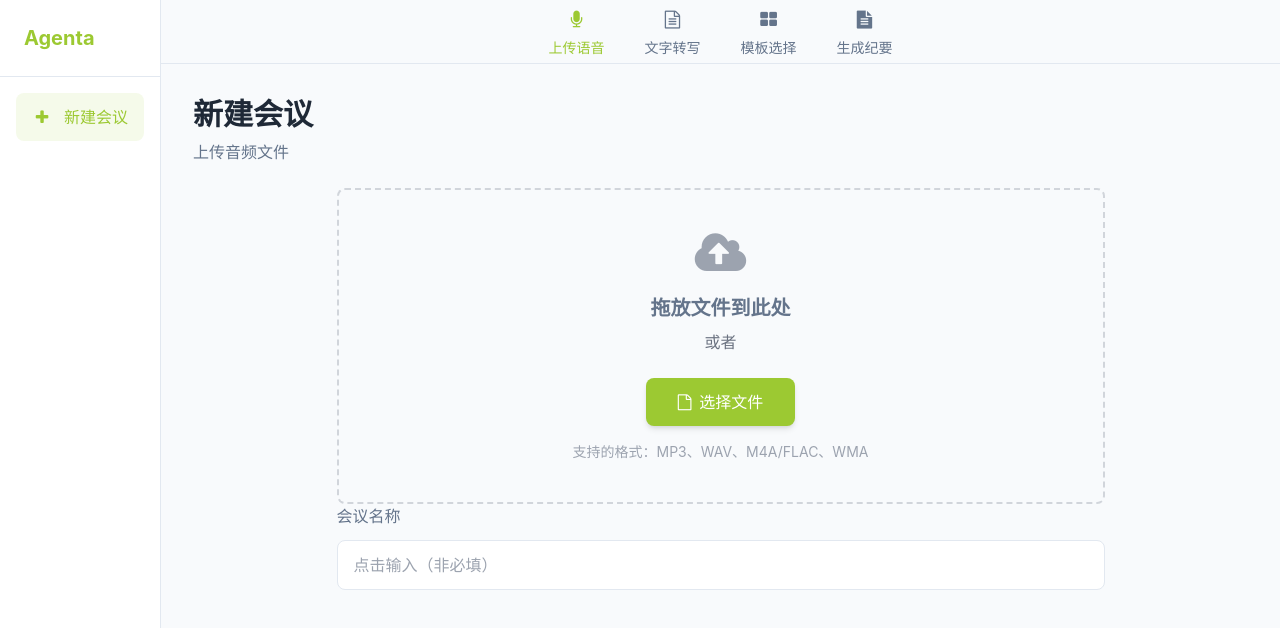
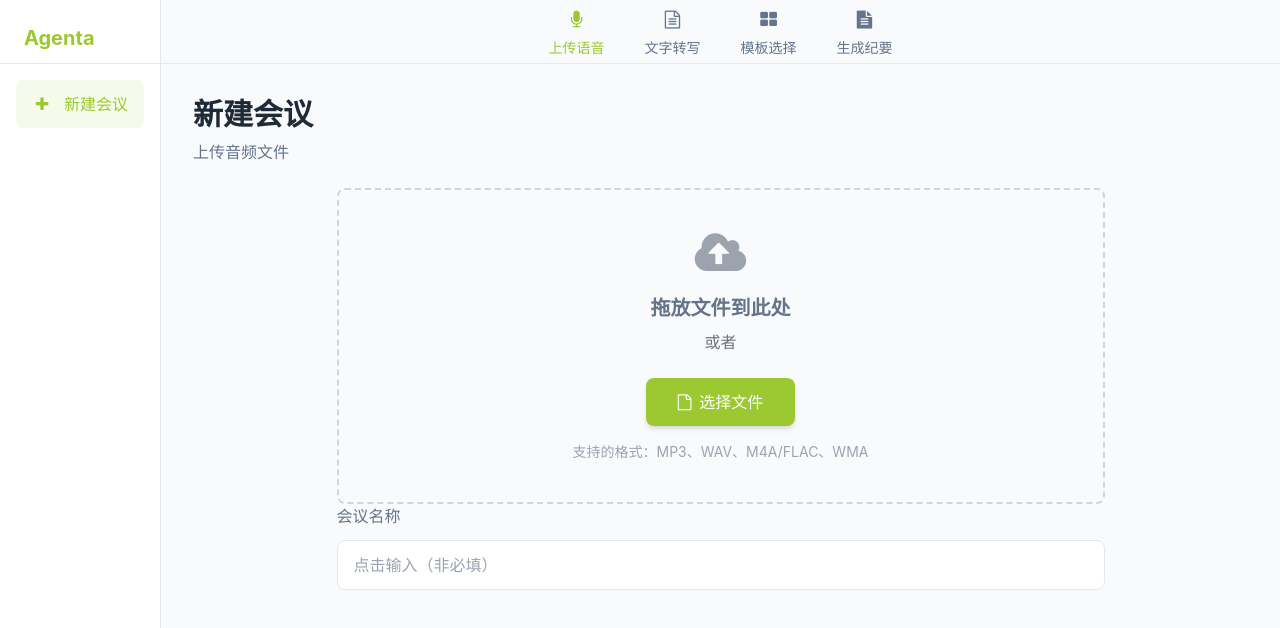
Before and after one commit to fch-23/Agenta, a Vue app: page / in a window 1280 px wide. Shown: the top 628 px of the page. Built offline with nearby package versions, Linux system fonts and the light colour scheme.

Commit message:
更新样式

```diff
--- a/src/App.vue
+++ b/src/App.vue
@@ -3,7 +3,7 @@
     <!-- 左侧导航栏 -->
     <aside class="w-auto bg-white border-r border-border flex flex-col h-screen">
       <!-- Agenta标识 -->
-      <div class="p-4 md:p-6 border-b border-border min-w-[120px]">
+      <div class="h-16 p-4 md:p-6 border-b border-border min-w-[120px]">
         <h1 class="text-xl font-bold text-primary">Agenta</h1>
       </div>
 
--- a/src/style.css
+++ b/src/style.css
@@ -125,6 +125,19 @@
   .markdown-content pre {
     @apply bg-secondary p-4 rounded-lg mb-4 overflow-x-auto;
   }
+
+  .editor-header {
+    display: flex;
+    align-items: center;
+    gap: 16px;
+    /* 可以添加其他样式，如 padding、margin 等 */
+}
+
+.note-actions {
+    /* 如果需要按钮之间也有间距 */
+    display: flex;
+    gap: 8px;
+}
 }
 
 /* 动画 */
```
